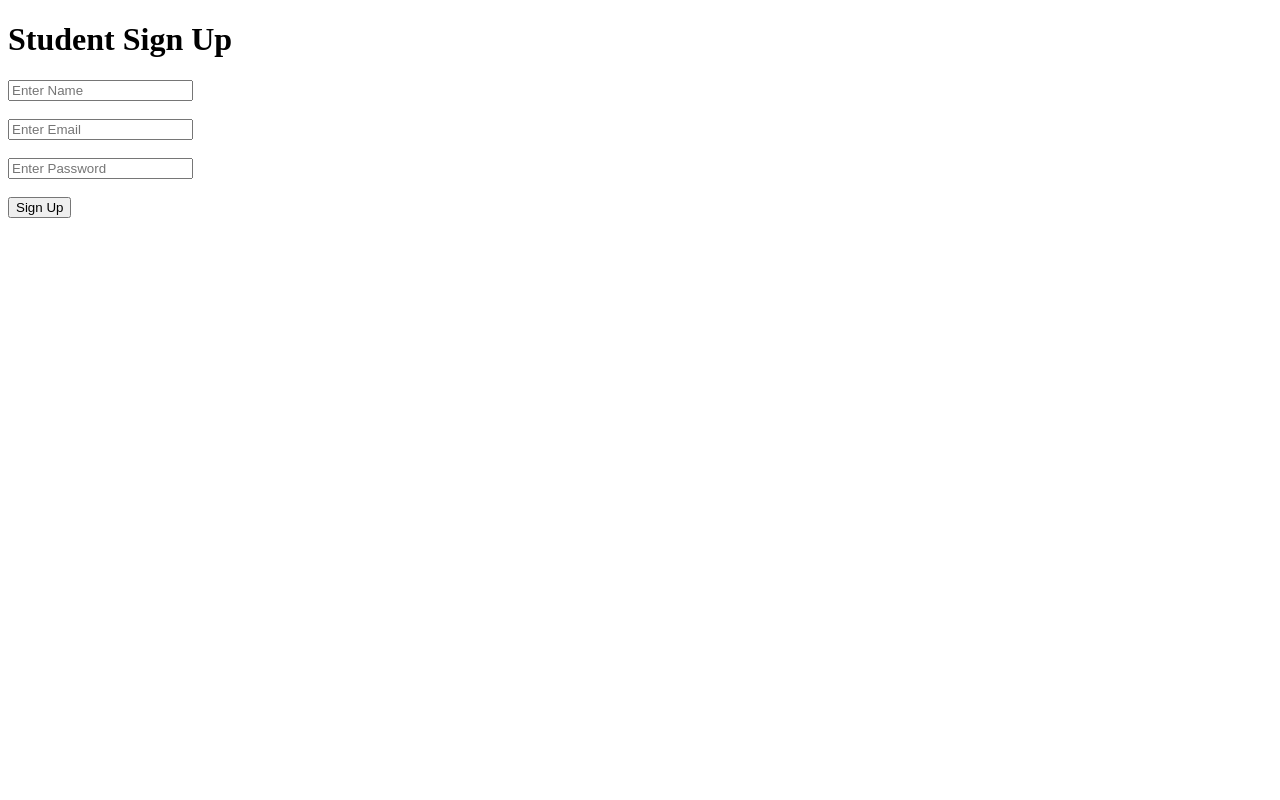
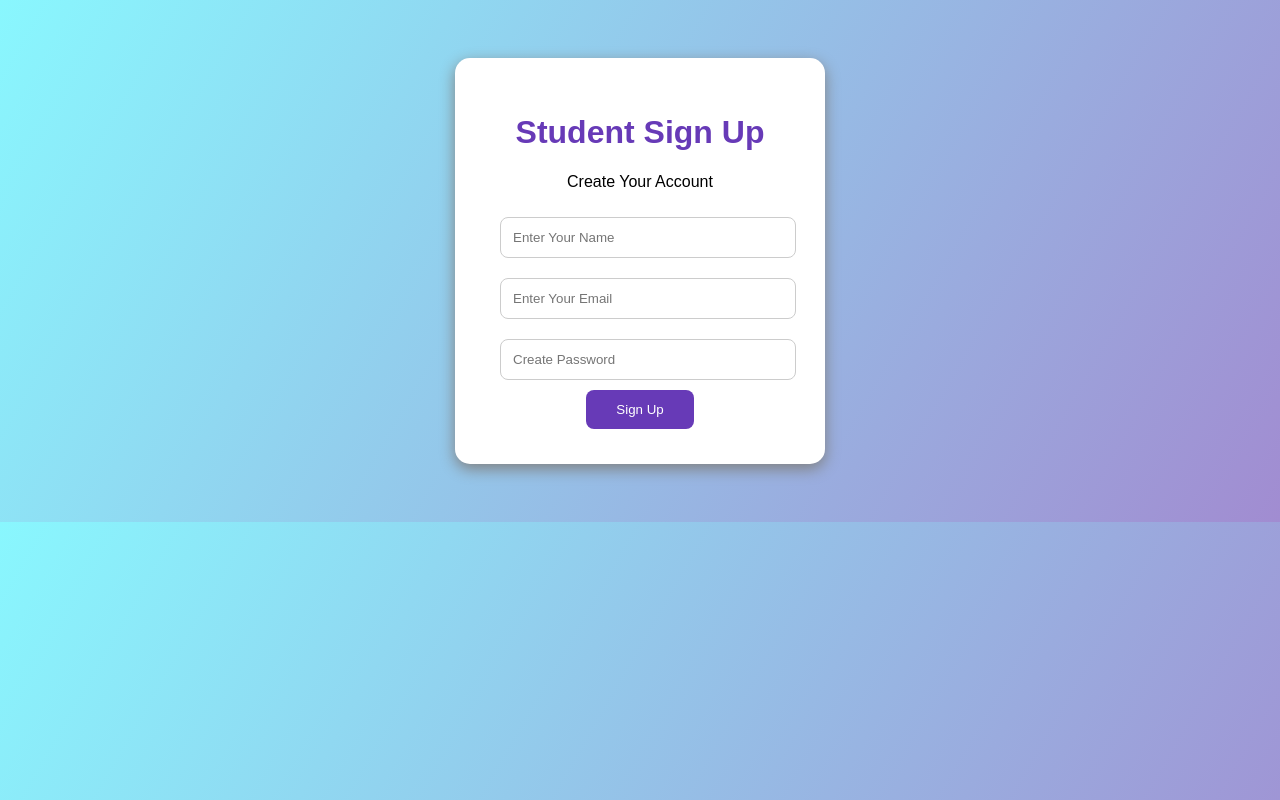
Before and after one commit to kaurqueen1234987-cmd/Student-form, a plain HTML site: page index.html in a window 1280 px wide. Drawn offline with Linux system fonts and the light colour scheme.

Commit message:
Update index.html

```diff
--- a/index.html
+++ b/index.html
@@ -2,19 +2,82 @@
 <!DOCTYPE html>
 <html>
 <head>
-<title>Sign Up Page</title>
+    <title>Student Sign Up</title>
+
+    <style>
+        body {
+            font-family: Arial;
+            background: linear-gradient(120deg, #89f7fe, #a18cd1);
+            text-align: center;
+            padding: 50px;
+        }
+
+        .box {
+            background: white;
+            padding: 35px;
+            width: 300px;
+            margin: auto;
+            border-radius: 15px;
+            box-shadow: 0 5px 15px gray;
+        }
+
+        h1 {
+            color: #673ab7;
+        }
+
+        input {
+            width: 90%;
+            padding: 12px;
+            margin: 10px;
+            border: 1px solid #ccc;
+            border-radius: 8px;
+        }
+
+        button {
+            background: #673ab7;
+            color: white;
+            padding: 12px 30px;
+            border: none;
+            border-radius: 8px;
+            cursor: pointer;
+        }
+
+        button:hover {
+            background: #e91e63;
+        }
+    </style>
 </head>
+
 <body>
 
-<h1>Student Sign Up</h1>
+<div class="box">
 
-<form action="enrollment.html">
-    <input type="text" placeholder="Enter Name" required><br><br>
-    <input type="email" placeholder="Enter Email" required><br><br>
-    <input type="password" placeholder="Enter Password" required><br><br>
+    <h1>Student Sign Up</h1>
 
-    <button type="submit">Sign Up</button>
-</form>
+    <p>Create Your Account</p>
+
+    <form action="enrollment.html" method="get">
+
+        <input type="text"
+        name="username"
+        placeholder="Enter Your Name"
+        required>
+
+        <input type="email"
+        name="email"
+        placeholder="Enter Your Email"
+        required>
+
+        <input type="password"
+        name="password"
+        placeholder="Create Password"
+        required>
+
+        <button type="submit">Sign Up</button>
+
+    </form>
+
+</div>
 
 </body>
 </html>
```
